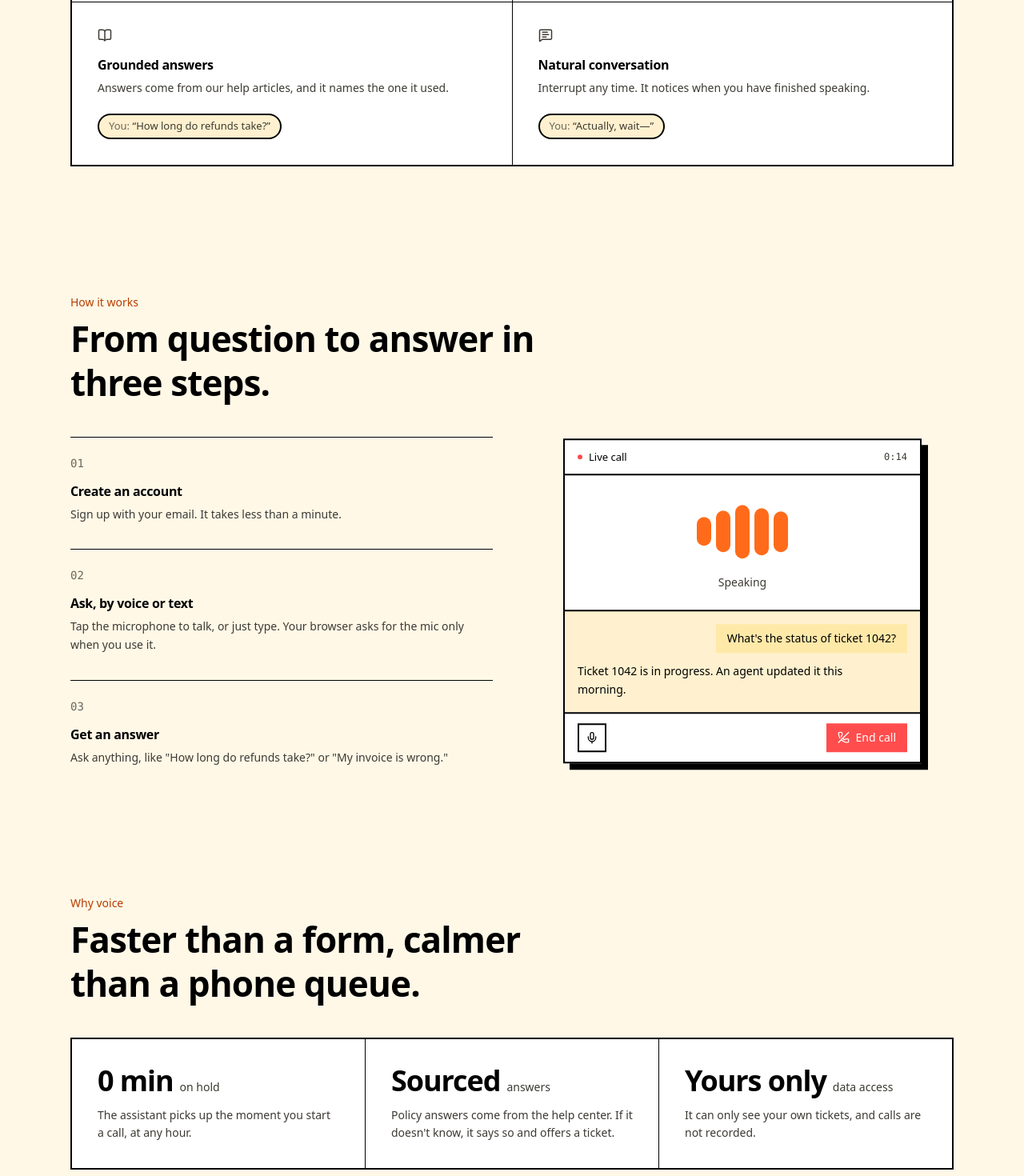
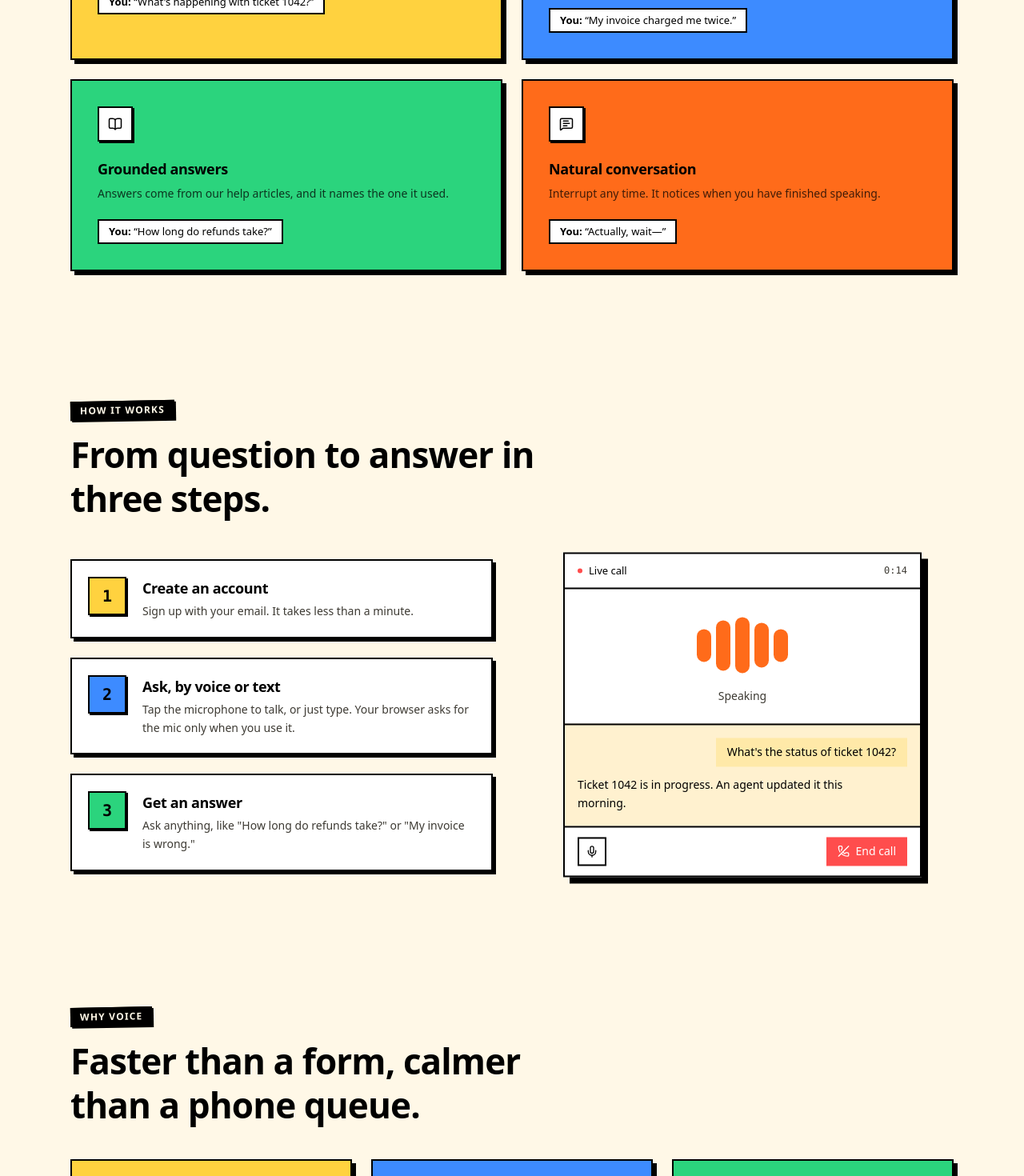
Before and after one commit to prince9118/voicedesk, a React (Vite) app in the folder apps/web/: page / in a window 1280 px wide. Shown: the part 1260-2730 px from the top of the page at 80% size. Built offline with nearby package versions, Linux system fonts and the light colour scheme.

Commit message:
ui update

```diff
--- a/apps/web/src/home/Composer.tsx
+++ b/apps/web/src/home/Composer.tsx
@@ -113,11 +113,14 @@ export function ToolButton({
   );
 }
 
-// The big, thin headline over the art ("what's on your mind?").
+// The big headline over the art. The last word sits on a tilted colour block.
 export function Headline({ children }: { children: string }) {
+  const words = children.split(" ");
+  const last = words.pop() ?? "";
   return (
-    <h1 className="text-center text-[2.6rem] leading-[1.05] font-black tracking-[-0.035em] text-fg sm:text-6xl">
-      {children}
+    <h1 className="text-center text-[2.6rem] leading-[1.15] font-black tracking-[-0.035em] text-fg sm:text-6xl">
+      {words.join(" ")}{" "}
+      <span className="inline-block -rotate-2 border-2 border-ink bg-accent px-3 py-0.5 text-black shadow-md">{last}</span>
     </h1>
   );
 }
--- a/apps/web/src/landing/LandingPage.tsx
+++ b/apps/web/src/landing/LandingPage.tsx
@@ -122,7 +122,7 @@ export function LandingPage({ onAuthenticated }: { onAuthenticated: (user: User)
                     <button
                       type="button"
                       onClick={() => setQuestion(text)}
-                      className="rounded-full border border-line bg-subtle px-3 py-1 text-[13px] text-muted transition-colors hover:border-line-strong hover:bg-wash hover:text-fg"
+                      className="rounded-full border-2 border-ink bg-surface px-3 py-1 text-[13px] font-bold text-fg shadow-xs transition-[background-color,transform,box-shadow] hover:-translate-x-px hover:-translate-y-px hover:bg-warning hover:text-black hover:shadow-sm"
                     >
                       {text}
                     </button>
@@ -142,17 +142,17 @@ export function LandingPage({ onAuthenticated }: { onAuthenticated: (user: User)
 
         {/* What it can do */}
         <Section id="features" eyebrow="Features" title="One call handles what used to take an email thread.">
-          <div className="grid overflow-hidden rounded-xl border border-line bg-line gap-px sm:grid-cols-2">
-            <Feature icon={<Inbox size={18} />} title="Ticket status by voice" example="What's happening with ticket 1042?">
+          <div className="grid gap-6 sm:grid-cols-2">
+            <Feature tone="bg-warning" icon={<Inbox size={18} />} title="Ticket status by voice" example="What's happening with ticket 1042?">
               Ask about any of your tickets by number and hear where it stands.
             </Feature>
-            <Feature icon={<TicketPlus size={18} />} title="Hands-free tickets" example="My invoice charged me twice.">
+            <Feature tone="bg-info" icon={<TicketPlus size={18} />} title="Hands-free tickets" example="My invoice charged me twice.">
               Describe the problem. The assistant reads it back, then opens the ticket.
             </Feature>
-            <Feature icon={<BookOpen size={18} />} title="Grounded answers" example="How long do refunds take?">
+            <Feature tone="bg-success" icon={<BookOpen size={18} />} title="Grounded answers" example="How long do refunds take?">
               Answers come from our help articles, and it names the one it used.
             </Feature>
-            <Feature icon={<MessageSquareText size={18} />} title="Natural conversation" example="Actually, wait—">
+            <Feature tone="bg-accent" icon={<MessageSquareText size={18} />} title="Natural conversation" example="Actually, wait—">
               Interrupt any time. It notices when you have finished speaking.
             </Feature>
           </div>
@@ -161,7 +161,7 @@ export function LandingPage({ onAuthenticated }: { onAuthenticated: (user: User)
         {/* How it works */}
         <Section id="how-it-works" eyebrow="How it works" title="From question to answer in three steps.">
           <div className="grid items-center gap-12 lg:grid-cols-[1fr_1fr]">
-            <ol className="grid gap-8">
+            <ol className="grid gap-6">
               <Step n={1} title="Create an account" text="Sign up with your email. It takes less than a minute." />
               <Step n={2} title="Ask, by voice or text" text="Tap the microphone to talk, or just type. Your browser asks for the mic only when you use it." />
               <Step n={3} title="Get an answer" text={'Ask anything, like "How long do refunds take?" or "My invoice is wrong."'} />
@@ -177,23 +177,23 @@ export function LandingPage({ onAuthenticated }: { onAuthenticated: (user: User)
 
         {/* Benefits */}
         <Section id="benefits" eyebrow="Why voice" title="Faster than a form, calmer than a phone queue.">
-          <dl className="grid gap-px overflow-hidden rounded-xl border border-line bg-line md:grid-cols-3">
-            <Benefit stat="0 min" label="on hold" text="The assistant picks up the moment you start a call, at any hour." />
-            <Benefit stat="Sourced" label="answers" text="Policy answers come from the help center. If it doesn't know, it says so and offers a ticket." />
-            <Benefit stat="Yours only" label="data access" text="It can only see your own tickets, and calls are not recorded." />
+          <dl className="grid gap-6 md:grid-cols-3">
+            <Benefit tone="bg-warning" stat="0 min" label="on hold" text="The assistant picks up the moment you start a call, at any hour." />
+            <Benefit tone="bg-info" stat="Sourced" label="answers" text="Policy answers come from the help center. If it doesn't know, it says so and offers a ticket." />
+            <Benefit tone="bg-success" stat="Yours only" label="data access" text="It can only see your own tickets, and calls are not recorded." />
           </dl>
         </Section>
 
         {/* FAQ: native <details>, so it is keyboard- and screen-reader-accessible with no extra code. */}
         <Section id="faq" eyebrow="FAQ" title="Questions people ask first.">
-          <div className="divide-y divide-line overflow-hidden rounded-xl border border-line bg-surface">
+          <div className="grid gap-4">
             {FAQ.map(({ q, a }) => (
-              <motion.details key={q} {...reveal} className="group px-6 py-4 sm:px-8">
-                <summary className="flex cursor-pointer list-none items-center justify-between gap-4 font-medium tracking-tight [&::-webkit-details-marker]:hidden">
+              <motion.details key={q} {...reveal} className="group border-2 border-ink bg-surface px-6 py-4 shadow-sm transition-colors open:bg-warning open:text-black hover:bg-wash open:hover:bg-warning sm:px-8">
+                <summary className="flex cursor-pointer list-none items-center justify-between gap-4 font-bold tracking-tight [&::-webkit-details-marker]:hidden">
                   {q}
                   <ChevronDown size={16} className="shrink-0 text-muted transition-transform duration-300 group-open:rotate-180" />
                 </summary>
-                <p className="mt-2 max-w-2xl text-sm leading-relaxed text-muted">{a}</p>
+                <p className="mt-2 max-w-2xl text-sm leading-relaxed font-medium text-muted group-open:text-black/80">{a}</p>
               </motion.details>
             ))}
           </div>
@@ -258,22 +258,25 @@ function Section({ id, eyebrow, title, children }: { id: string; eyebrow: string
   return (
     <section id={id} className="mx-auto max-w-6xl scroll-mt-16 px-4 py-16 sm:px-6 lg:py-20">
       <motion.div {...reveal} className="mb-10 max-w-2xl">
-        <p className="text-sm font-medium text-accent-text">{eyebrow}</p>
-        <h2 className="mt-2 text-4xl leading-tight font-bold tracking-[-0.03em] sm:text-[2.75rem]">{title}</h2>
+        <p className="inline-block -rotate-1 border-2 border-ink bg-fg px-2.5 py-0.5 text-xs font-bold tracking-widest text-canvas uppercase shadow-xs">{eyebrow}</p>
+        <h2 className="mt-4 text-4xl leading-tight font-bold tracking-[-0.03em] sm:text-[2.75rem]">{title}</h2>
       </motion.div>
       {children}
     </section>
   );
 }
 
-function Feature({ icon, title, example, children }: { icon: ReactNode; title: string; example: string; children: ReactNode }) {
+function Feature({ tone, icon, title, example, children }: { tone: string; icon: ReactNode; title: string; example: string; children: ReactNode }) {
   return (
-    <motion.div {...reveal} className="group flex flex-col bg-surface p-6 transition-colors duration-300 hover:bg-subtle sm:p-8">
-      <span className="text-muted transition-transform duration-300 group-hover:-translate-y-1 group-hover:text-accent-text">{icon}</span>
-      <h3 className="mt-4 font-semibold tracking-tight">{title}</h3>
-      <p className="mt-1.5 text-sm leading-relaxed text-muted">{children}</p>
-      <p className="mt-5 self-start rounded-full border border-line bg-subtle px-3 py-1 text-[13px] text-muted">
-        <span className="text-faint">You: </span>“{example}”
+    <motion.div
+      {...reveal}
+      className={`group flex flex-col border-2 border-ink p-6 text-black shadow-lg transition-[transform,box-shadow] duration-150 hover:-translate-x-1 hover:-translate-y-1 hover:shadow-2xl sm:p-8 ${tone}`}
+    >
+      <span className="grid size-11 place-items-center border-2 border-ink bg-white shadow-xs transition-transform duration-300 group-hover:-rotate-6">{icon}</span>
+      <h3 className="mt-5 text-lg font-extrabold tracking-tight">{title}</h3>
+      <p className="mt-1.5 text-sm leading-relaxed font-medium text-black/75">{children}</p>
+      <p className="mt-5 self-start border-2 border-ink bg-white px-3 py-1 text-[13px] font-medium">
+        <span className="font-bold">You: </span>“{example}”
       </p>
     </motion.div>
   );
@@ -281,31 +284,28 @@ function Feature({ icon, title, example, children }: { icon: ReactNode; title: s
 
 function Step({ n, title, text }: { n: number; title: string; text: string }) {
   return (
-    <motion.li {...reveal} transition={{ ...reveal.transition, delay: (n - 1) * 0.08 }} className="relative pt-5">
-      {/* The rule above each step draws itself from the left as it scrolls into view. */}
-      <motion.span
-        aria-hidden
-        className="absolute inset-x-0 top-0 h-px origin-left bg-line-strong"
-        initial={{ scaleX: 0 }}
-        whileInView={{ scaleX: 1 }}
-        viewport={{ once: true, margin: "-60px" }}
-        transition={{ duration: 0.9, delay: 0.1 + (n - 1) * 0.12, ease: [0.22, 1, 0.36, 1] }}
-      />
-      <span className="font-mono text-sm text-faint">0{n}</span>
-      <h3 className="mt-3 font-semibold tracking-tight">{title}</h3>
-      <p className="mt-1.5 text-sm leading-relaxed text-muted">{text}</p>
+    <motion.li
+      {...reveal}
+      transition={{ ...reveal.transition, delay: (n - 1) * 0.08 }}
+      className="flex gap-5 border-2 border-ink bg-surface p-5 shadow-md"
+    >
+      <span className={`grid size-12 shrink-0 place-items-center border-2 border-ink font-mono text-xl font-black text-black shadow-xs ${["bg-warning", "bg-info", "bg-success"][n - 1]}`}>{n}</span>
+      <div>
+        <h3 className="text-lg font-extrabold tracking-tight">{title}</h3>
+        <p className="mt-1 text-sm leading-relaxed font-medium text-muted">{text}</p>
+      </div>
     </motion.li>
   );
 }
 
-function Benefit({ stat, label, text }: { stat: string; label: string; text: string }) {
+function Benefit({ tone, stat, label, text }: { tone: string; stat: string; label: string; text: string }) {
   return (
-    <motion.div {...reveal} className="bg-surface p-6 sm:p-8">
+    <motion.div {...reveal} className={`border-2 border-ink p-6 text-black shadow-lg sm:p-8 ${tone}`}>
       <dt>
-        <span className="text-4xl font-bold tracking-[-0.03em]">{stat}</span>
-        <span className="ml-2 text-sm text-muted">{label}</span>
+        <span className="text-4xl font-black tracking-[-0.03em]">{stat}</span>
+        <span className="ml-2 text-sm font-bold text-black/70">{label}</span>
       </dt>
-      <dd className="mt-3 text-sm leading-relaxed text-muted">{text}</dd>
+      <dd className="mt-3 text-sm leading-relaxed font-medium text-black/80">{text}</dd>
     </motion.div>
   );
 }
```
